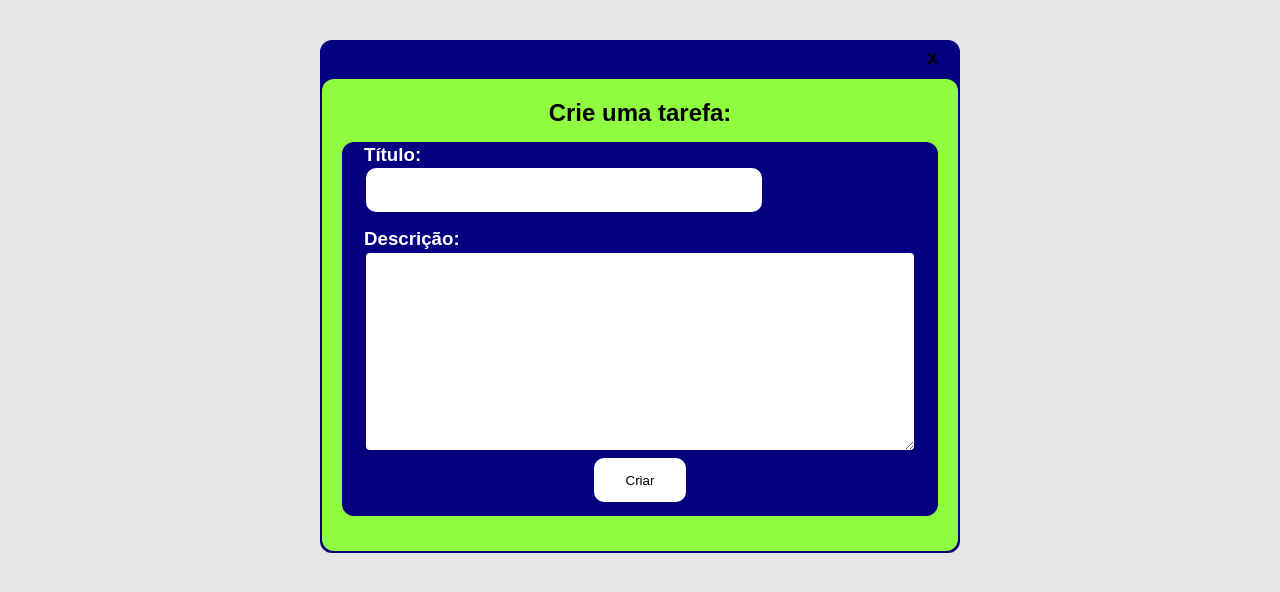
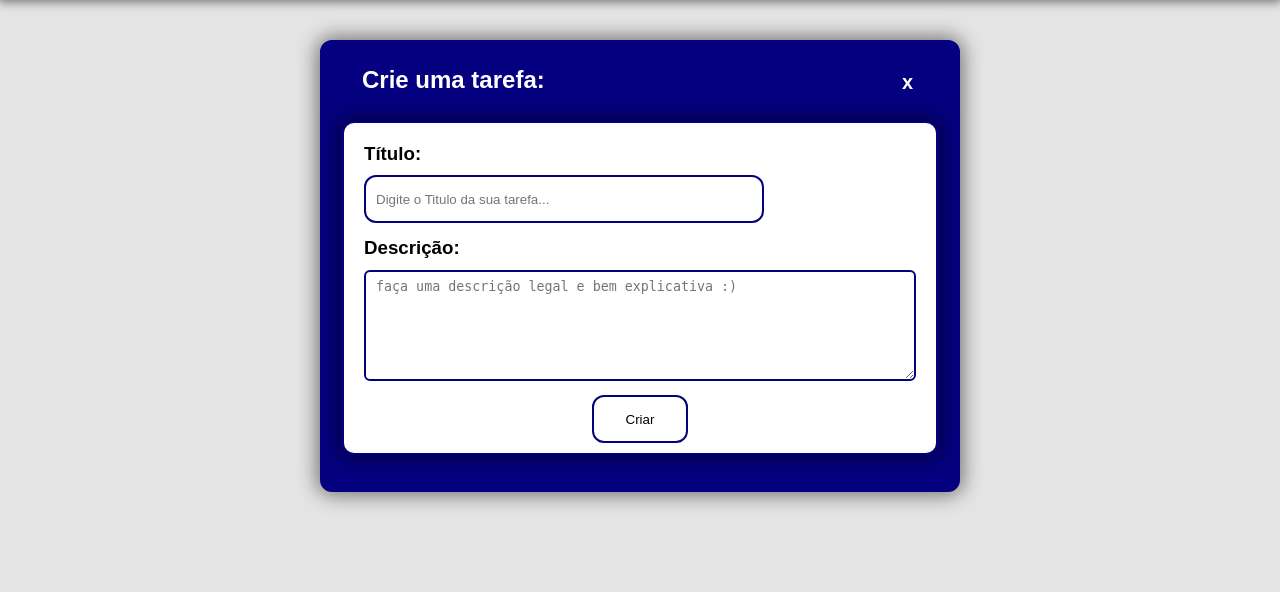
Before and after one commit to andreluisx/ToDo, a Django app: page /adicionar/ in a window 1280 px wide. Shown: the part 66-658 px from the top of the page. Run offline with Django 5.2, Linux system fonts and the light colour scheme.

Commit message:
mais ajuster no design

```diff
--- a/static/style.css
+++ b/static/style.css
@@ -35,6 +35,9 @@ li{
     align-items: center;
     justify-content: center;
     text-align: center;
+    -webkit-box-shadow: 0px 0px 10px 2px rgba(0,0,0,0.51);
+    -moz-box-shadow: 0px 0px 10px 2px rgba(0,0,0,0.51);
+    box-shadow: 0px 0px 10px 2px rgba(0,0,0,0.51);
 }
 
 .navbar a {
--- a/static/todo/adicionar.css
+++ b/static/todo/adicionar.css
@@ -7,7 +7,7 @@ body{
 }
 
 .titulo{
-    color: white;
+    color: rgb(0, 0, 0);
     margin-bottom: 5px;
 }
 .principal {
@@ -32,6 +32,9 @@ body{
     border-color: var(--primary-color);
 
     border-radius: 12px;
+    -webkit-box-shadow: 0px 0px 20px 3px rgba(0,0,0,0.51);
+    -moz-box-shadow: 0px 0px 20px 3px rgba(0,0,0,0.51);
+    box-shadow: 0px 0px 20px 3px rgba(0,0,0,0.51);
 
 }
 .pesquisa{
@@ -44,10 +47,11 @@ body{
 }
 .lista{
     width: 100%;
-    padding: 20px;
-    background-color: rgb(143, 253, 64);
+    padding: 12px 20px 20px 20px;
+    background-color: var(--primary-color);
     border-radius: 12px;
-    margin-top: 10px;
+
+    color: white;
 
 }
 
@@ -59,6 +63,8 @@ body{
     border-color: var(--primary-color);
     border-radius: 12px;
     padding-left: 10px;
+
+
 }
 .botao{
     height: 6vh;
@@ -93,29 +99,35 @@ body{
     padding: 0px 20px 10px 20px;
     border-radius: 12px;
     border-color: var(--primary-color);
-    background-color: var(--primary-color);
+    background-color: white;
     color: white;
+    padding-top: 20px;
+    -webkit-box-shadow: 0px 0px 20px 3px rgba(0,0,0,0.51);
+    -moz-box-shadow: 0px 0px 20px 3px rgba(0,0,0,0.51);
+    box-shadow: 0px 0px 20px 3px rgba(0,0,0,0.51);
 
 }
 
 .tarefa {
     text-align: left;
-
+    color: black;
 }
 
 #descricao{
     padding-top: 14px;
+    max-height: 200px;
 }
 
 .caixa-maior{
     margin-top: 1px;
-    padding-bottom: 160px;
+    padding-bottom: 100px;
     padding-top: 7px;
     text-align: left;
     border-radius: 6px;
-    height: 100%;
+    height: 60px;
     width: 100%;
     overflow: hidden; /* Remover barra de rolagem */
+    margin-bottom: 10px;
 }
 
 .checkbox-div{
@@ -128,7 +140,7 @@ body{
 
 a{
     text-decoration: none;
-    color: black;
+    color: rgb(255, 255, 255);
     align-self: self-end;
 }
 
@@ -136,3 +148,15 @@ a{
     padding-right: 20px;
     font-size: 20px;
 }
+
+.cabecalho {
+    color: white;
+    display: flex;
+    width: 100%;
+    justify-content: space-between;
+    padding: 20px 25px 0px 40px;
+}
+
+.description{
+    padding-bottom: 10px;
+}
--- a/todo_app/templates/adicionar.html
+++ b/todo_app/templates/adicionar.html
@@ -7,19 +7,23 @@
 {% block content %}
     <div class="principal">
         <div class="barra">
-            <a href="{% url "todo_app:home" %}"><b><p id="voltar">x</p></b></a>
+            <div class="cabecalho">
+                <h2>Crie uma tarefa: </h2>
+                <a href="{% url "todo_app:home" %}"><b><p id="voltar">x</p></b></a>
+            </div>
+
             <div class="lista">
-                <h2>Crie uma tarefa: </h2>
+
                 <div class="todo">
                     <div class="tarefa">
 
 
                         <form action="{% url "todo_app:adicionar" %}" method='POST'>
-                        <h3>Título:</h3>
+                        <h3 class="description">Título:</h3>
                         {% csrf_token %}
-                        <input type="text" name="title" class="barra-pesquisa">
-                        <h3 id="descricao">Descrição:</h3>
-                        <textarea name="descricao" class="barra-pesquisa caixa-maior"></textarea>
+                        <input type="text" name="title" class="barra-pesquisa" placeholder="Digite o Titulo da sua tarefa...">
+                        <h3 id="descricao" class="description">Descrição:</h3>
+                        <textarea name="descricao" placeholder="faça uma descrição legal e bem explicativa :)" class="barra-pesquisa caixa-maior"></textarea>
                     </div>
                         <div class="checkbox-div">
                             <input type="submit" class="botao" value="Criar">
```
Also changed, not shown: static/todo/todo.css (+20 -3 lines).
